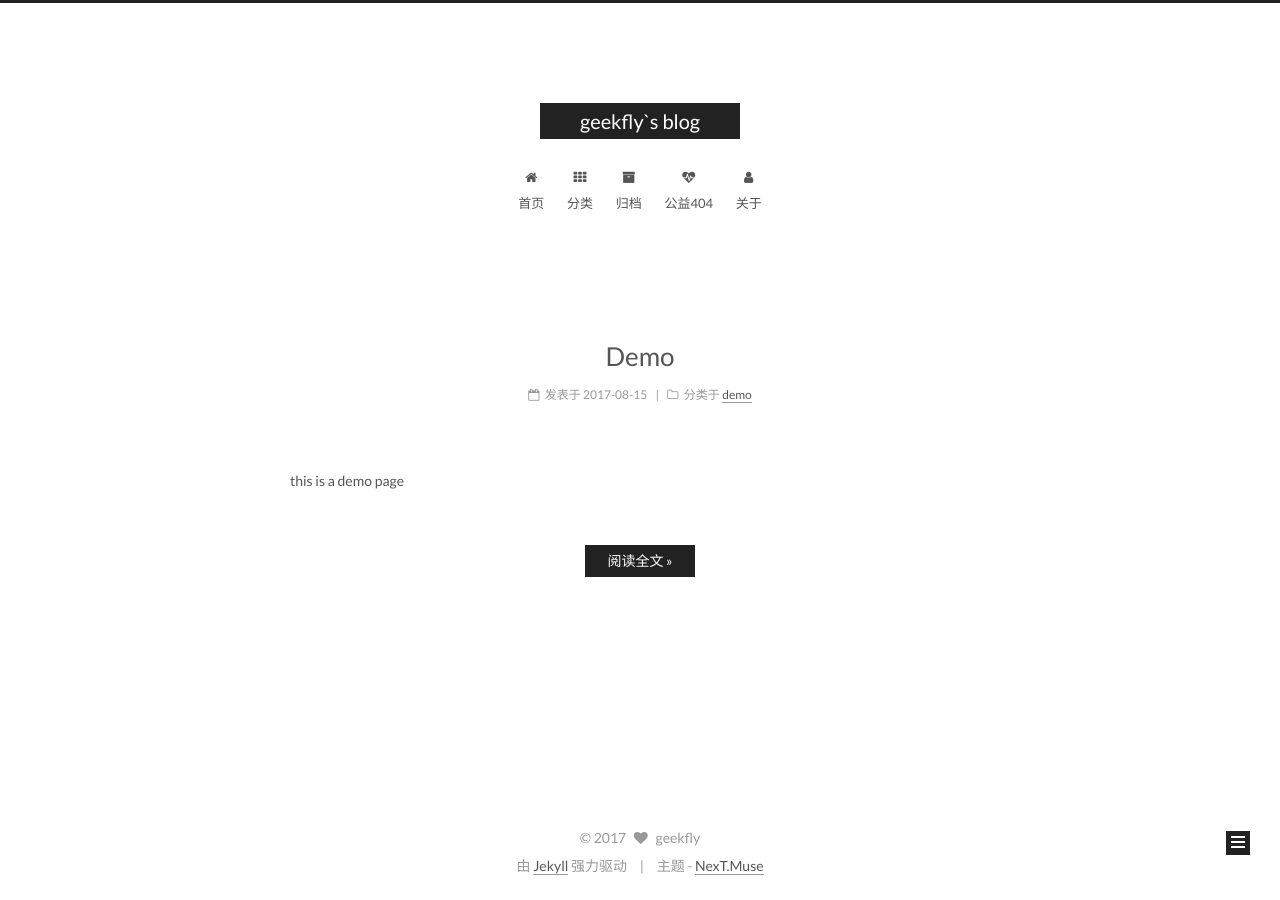
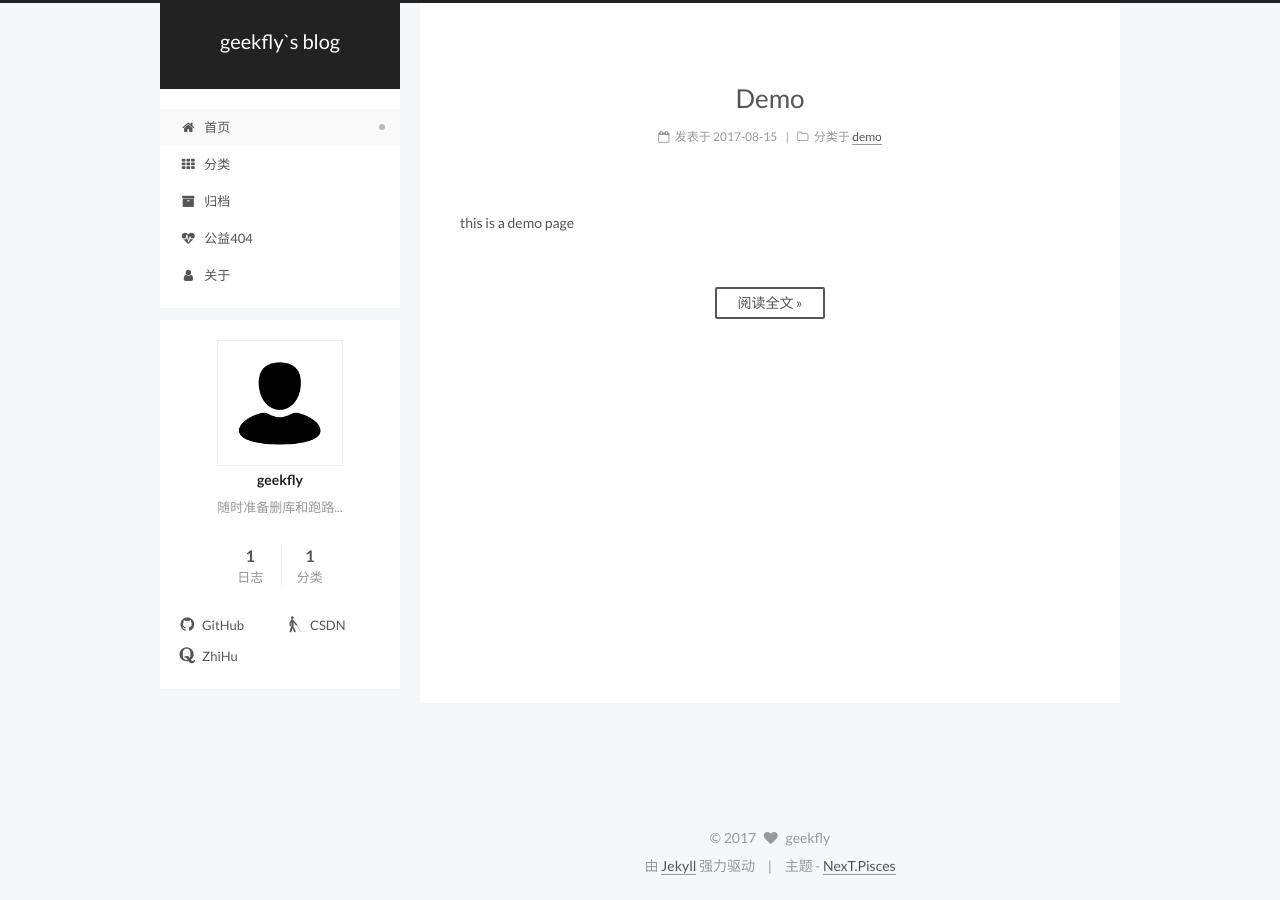
Before and after one commit to geekfly2016/geek.github.io, a Jekyll site: the page built from index.html, in a window 1280 px wide. Built offline with Jekyll 4.4.1, drawn with Linux system fonts in a browser that asks for light colours; the list of posts is cut into pages by our own code; comment, search, counter and statistics services are not loaded.

Commit message:
update properties

```diff
--- a/_config.yml
+++ b/_config.yml
@@ -150,9 +150,9 @@ menu_icons:
 # ---------------------------------------------------------------
 
 # Schemes
-scheme: Muse
+#scheme: Muse
 #scheme: Mist
-#scheme: Pisces
+scheme: Pisces
 
 
 # ---------------------------------------------------------------
@@ -265,9 +265,9 @@ sidebar:
   #  - always  expand for all pages automatically
   #  - hide    expand only when click on the sidebar toggle icon.
   #  - remove  Totally remove sidebar including sidebar toggle.
-  display: post
+  #display: post
   #display: always
-  #display: hide
+  display: hide
   #display: remove
 
   # Sidebar offset from top menubar in pixels.
```
